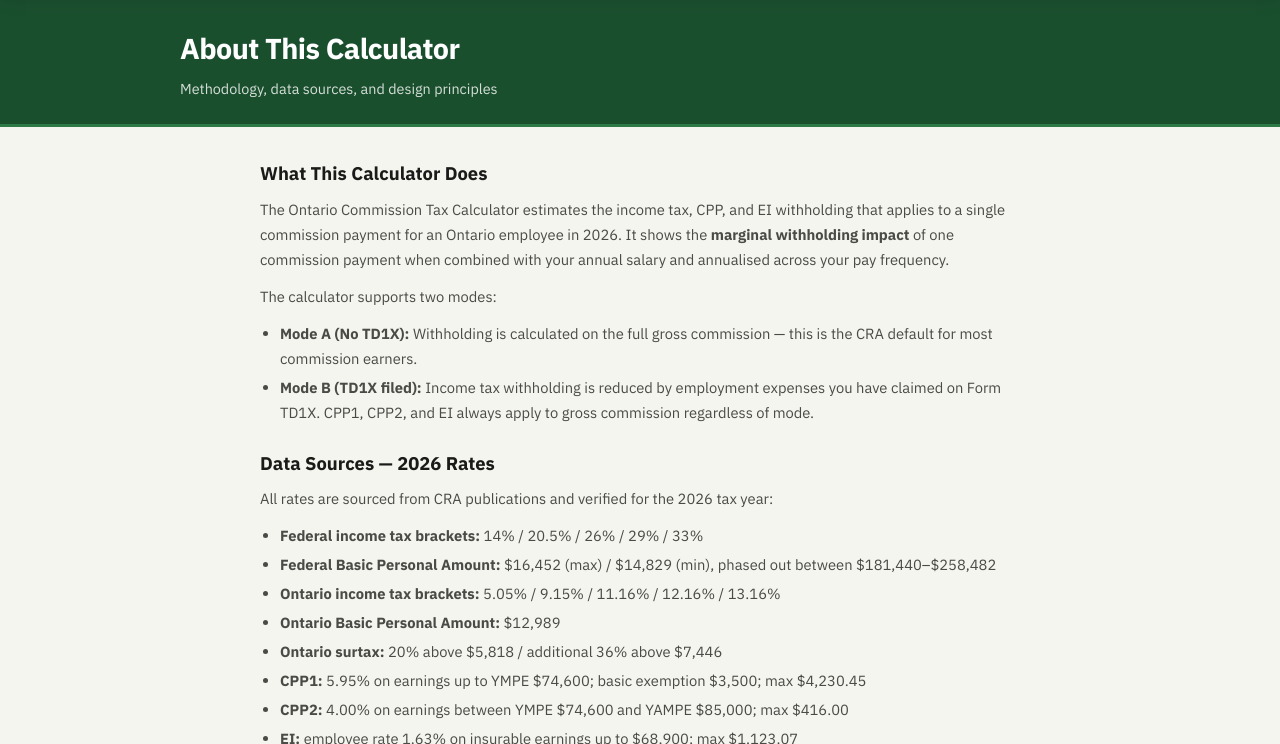
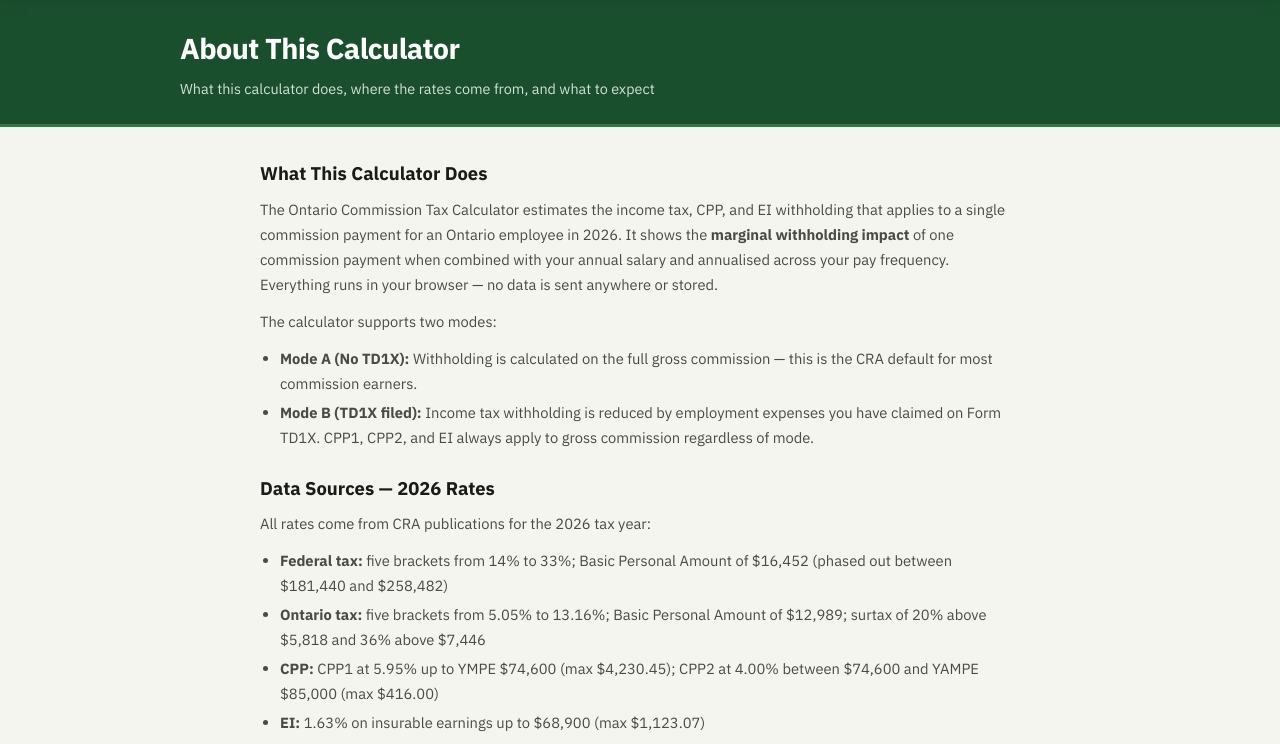
Before and after one commit to gd5djs8d2z-collab/ontariocommissiontaxcalc, a plain HTML site: page about.html in a window 1280 px wide. Shown: the part 61-805 px from the top of the page. Drawn offline with Linux system fonts and the light colour scheme.

Commit message:
Refine about page content architecture

```diff
--- a/about.html
+++ b/about.html
@@ -45,7 +45,7 @@
 <section class="page-hero">
   <div class="container">
     <h1>About This Calculator</h1>
-    <p>Methodology, data sources, and design principles</p>
+    <p>What this calculator does, where the rates come from, and what to expect</p>
   </div>
 </section>
 
@@ -53,7 +53,7 @@
   <div class="content-col">
 
     <h2>What This Calculator Does</h2>
-    <p>The Ontario Commission Tax Calculator estimates the income tax, CPP, and EI withholding that applies to a single commission payment for an Ontario employee in 2026. It shows the <strong>marginal withholding impact</strong> of one commission payment when combined with your annual salary and annualised across your pay frequency.</p>
+    <p>The Ontario Commission Tax Calculator estimates the income tax, CPP, and EI withholding that applies to a single commission payment for an Ontario employee in 2026. It shows the <strong>marginal withholding impact</strong> of one commission payment when combined with your annual salary and annualised across your pay frequency. Everything runs in your browser — no data is sent anywhere or stored.</p>
     <p>The calculator supports two modes:</p>
     <ul>
       <li><strong>Mode A (No TD1X):</strong> Withholding is calculated on the full gross commission — this is the CRA default for most commission earners.</li>
@@ -61,18 +61,14 @@
     </ul>
 
     <h2>Data Sources — 2026 Rates</h2>
-    <p>All rates are sourced from CRA publications and verified for the 2026 tax year:</p>
+    <p>All rates come from CRA publications for the 2026 tax year:</p>
     <ul>
-      <li><strong>Federal income tax brackets:</strong> 14% / 20.5% / 26% / 29% / 33%</li>
-      <li><strong>Federal Basic Personal Amount:</strong> $16,452 (max) / $14,829 (min), phased out between $181,440–$258,482</li>
-      <li><strong>Ontario income tax brackets:</strong> 5.05% / 9.15% / 11.16% / 12.16% / 13.16%</li>
-      <li><strong>Ontario Basic Personal Amount:</strong> $12,989</li>
-      <li><strong>Ontario surtax:</strong> 20% above $5,818 / additional 36% above $7,446</li>
-      <li><strong>CPP1:</strong> 5.95% on earnings up to YMPE $74,600; basic exemption $3,500; max $4,230.45</li>
-      <li><strong>CPP2:</strong> 4.00% on earnings between YMPE $74,600 and YAMPE $85,000; max $416.00</li>
-      <li><strong>EI:</strong> employee rate 1.63% on insurable earnings up to $68,900; max $1,123.07</li>
+      <li><strong>Federal tax:</strong> five brackets from 14% to 33%; Basic Personal Amount of $16,452 (phased out between $181,440 and $258,482)</li>
+      <li><strong>Ontario tax:</strong> five brackets from 5.05% to 13.16%; Basic Personal Amount of $12,989; surtax of 20% above $5,818 and 36% above $7,446</li>
+      <li><strong>CPP:</strong> CPP1 at 5.95% up to YMPE $74,600 (max $4,230.45); CPP2 at 4.00% between $74,600 and YAMPE $85,000 (max $416.00)</li>
+      <li><strong>EI:</strong> 1.63% on insurable earnings up to $68,900 (max $1,123.07)</li>
     </ul>
-    <p>Ontario Health Premium is excluded from all calculations.</p>
+    <p>Ontario Health Premium is not included in any calculations.</p>
 
     <h2>What Is Not Included</h2>
     <ul>
```
